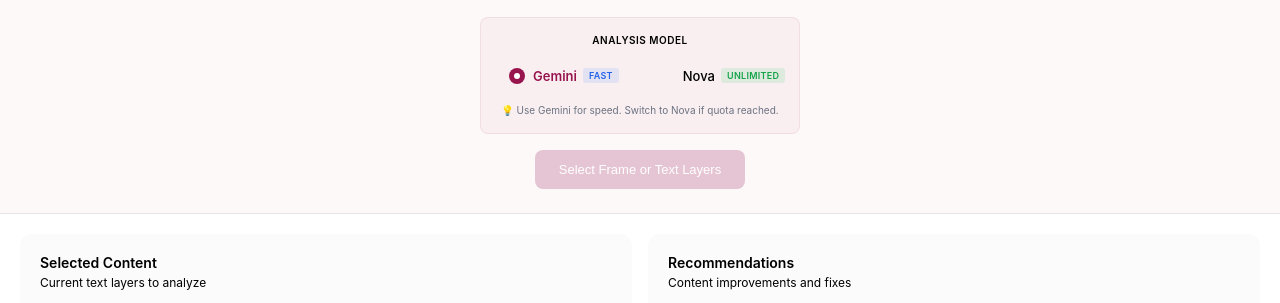
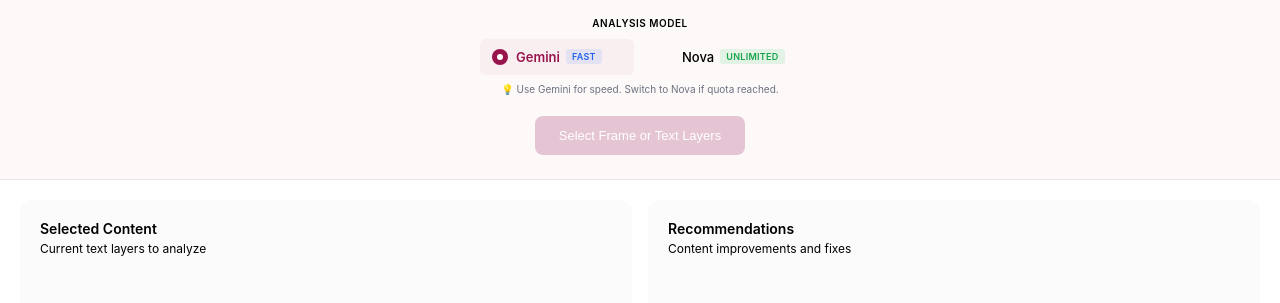
Before and after one commit to okimadesigner/Axis-Content-Wand, a website: page ui.html in a window 1280 px wide. Shown: the part 189-492 px from the top of the page. Drawn offline with Linux system fonts and the light colour scheme.

Commit message:
Simplify model selector CSS - cleaner, more minimal design
- Removed background/container styling from model-selector
- Simplified hover handlers and border highlighting
- Streamlined transitions and spacing
- Lighter background color on selected state
- Maintained all custom radio button functionality

```diff
--- a/ui.html
+++ b/ui.html
@@ -543,11 +543,7 @@
         }
 
 .model-selector {
-    margin: 16px 0;
-    padding: 16px;
-    background: rgba(151, 20, 77, 0.04);
-    border-radius: 8px;
-    border: 1px solid rgba(151, 20, 77, 0.08);
+    margin: 16px 0 20px 0;
 }
 
 .model-label {
@@ -556,12 +552,12 @@
     color: var(--figma-color-text-secondary);
     text-transform: uppercase;
     letter-spacing: 0.5px;
-    margin-bottom: 12px;
+    margin-bottom: 10px;
 }
 
 .model-options {
     display: flex;
-    gap: 16px;
+    gap: 12px;
 }
 
 .model-radio {
@@ -574,7 +570,7 @@
     border: 1.5px solid var(--figma-color-border);
     border-radius: 6px;
     cursor: pointer;
-    transition: all 0.2s ease;
+    transition: all 0.15s ease;
     position: relative;
 }
 
@@ -597,7 +593,7 @@
     border-radius: 50%;
     position: relative;
     flex-shrink: 0;
-    transition: all 0.2s ease;
+    transition: all 0.15s ease;
 }
 
 .model-radio input:checked ~ .radio-custom {
@@ -617,9 +613,9 @@
     border-radius: 50%;
 }
 
-.model-radio input:checked {
+.model-radio:has(input:checked) {
     border-color: #97144d;
-    background: rgba(151, 20, 77, 0.06);
+    background: rgba(151, 20, 77, 0.04);
 }
 
 .model-info {
@@ -662,8 +658,7 @@
 .model-hint {
     font-size: 10px;
     color: #6b7280;
-    margin-top: 10px;
-    text-align: center;
+    margin-top: 8px;
     line-height: 1.3;
 }
 
```
